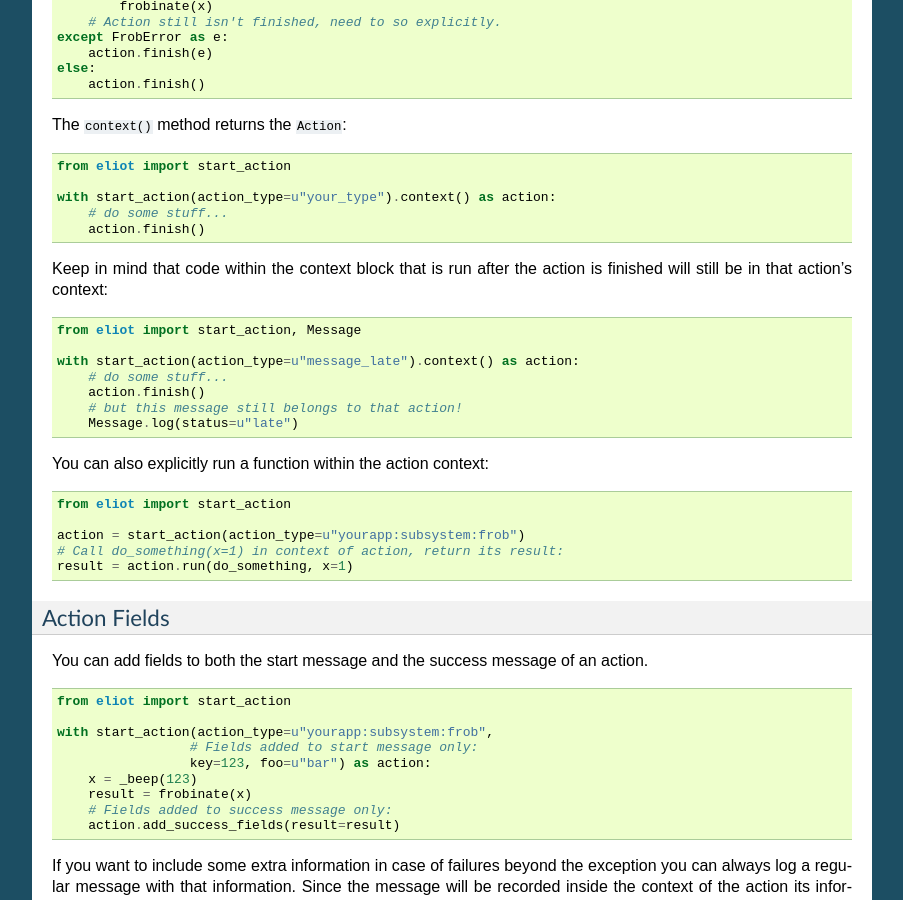
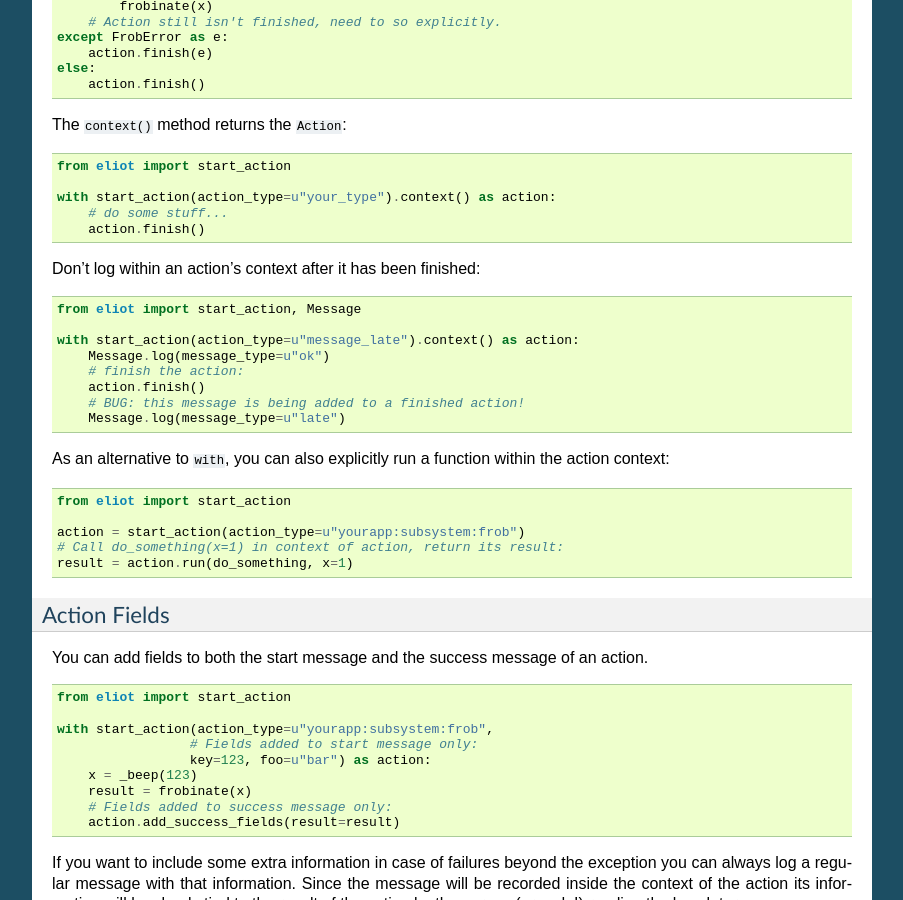
Before and after one commit to itamarst/eliot, a Sphinx documentation site: the page built from docs/source/generating/actions.rst, in a window 1280 px wide and 900 px high, scrolled down 1759 px. Shown: the whole window, without its empty margins (198-1101 px from the left). Built offline with Sphinx 7.4.7, drawn with Linux system fonts in a browser that asks for light colours; pages that are not in the unit, such as notebooks, are missing from menus.

Commit message:
Clarifications

```diff
--- a/docs/source/generating/actions.rst
+++ b/docs/source/generating/actions.rst
@@ -119,19 +119,20 @@
          # do some stuff...
          action.finish()
 
-Keep in mind that code within the context block that is run after the action is finished will still be in that action's context:
+Don't log within an action's context after it has been finished:
 
 .. code-block:: python
 
      from eliot import start_action, Message
 
      with start_action(action_type=u"message_late").context() as action:
-         # do some stuff...
+         Message.log(message_type=u"ok")
+         # finish the action:
          action.finish()
-         # but this message still belongs to that action!
-         Message.log(status=u"late")
+         # BUG: this message is being added to a finished action!
+         Message.log(message_type=u"late")
 
-You can also explicitly run a function within the action context:
+As an alternative to ``with``, you can also explicitly run a function within the action context:
 
 .. code-block:: python
 
```
